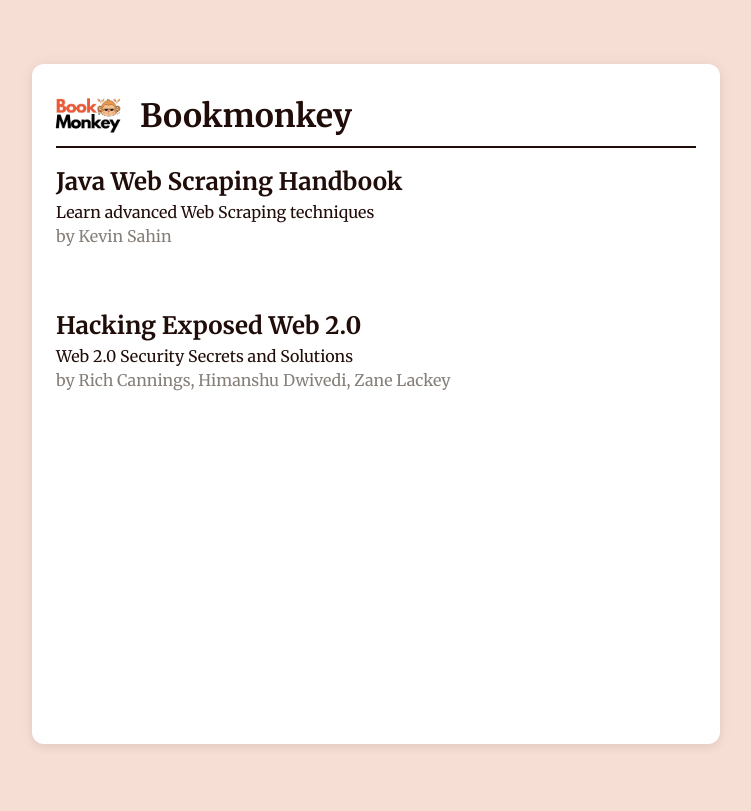
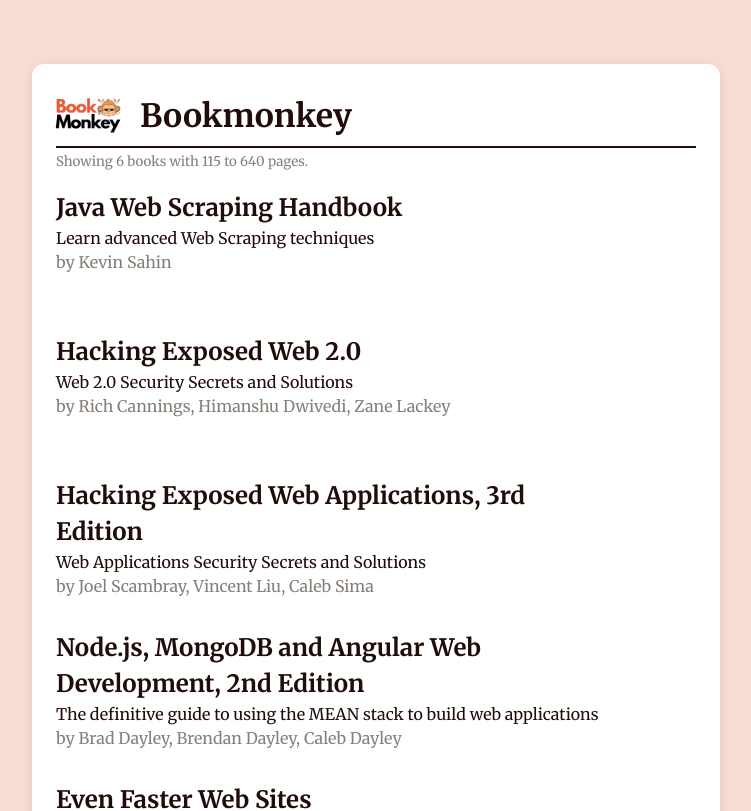
Before and after one commit to workshops-de/react-typescript-workshop, a React (Vite) app: page / in a window 1280 px wide. Shown: the top 811 px of the page, without its empty margins (264-1015 px from the left). Built offline with nearby package versions, Linux system fonts and the light colour scheme.

Commit message:
05 Display a list of books

```diff
--- a/src/App.tsx
+++ b/src/App.tsx
@@ -1,13 +1,12 @@
 import { AppHeader } from "./components/AppHeader";
-import { BookListItem } from "./components/BookListItem";
+import { BookList } from "./components/BookList";
 import { exampleBooks } from "./domain/book/exampleBooks";
 
 function App() {
   return (
     <div className="app">
       <AppHeader />
-      <BookListItem book={exampleBooks[0]} />
-      <BookListItem book={exampleBooks[1]} />
+      <BookList books={exampleBooks} />
     </div>
   );
 }
--- /dev/null
+++ b/src/components/BookList.tsx
@@ -0,0 +1,31 @@
+import type { Book } from "../domain/book/Book";
+import { BookListItem } from "./BookListItem";
+
+interface BookListProps {
+  books: Book[];
+}
+
+const getMinPages = (books: Book[]) => {
+  return books.reduce((minPages, book) => {
+    return Math.min(minPages, book.numPages);
+  }, Number.MAX_SAFE_INTEGER);
+};
+
+const getMaxPages = (books: Book[]) => {
+  // We can also use the arrow function shorthand for reduce (see getMinPages for the longer syntax)
+  return books.reduce((maxPages, book) => Math.max(maxPages, book.numPages), 0);
+};
+
+export const BookList = ({ books }: BookListProps) => {
+  return (
+    <div className="book-list">
+      <small className="text-meta">
+        Showing {books.length} books with {getMinPages(books)} to{" "}
+        {getMaxPages(books)} pages.
+      </small>
+      {books.map((b) => (
+        <BookListItem key={b.id} book={b} />
+      ))}
+    </div>
+  );
+};
```
